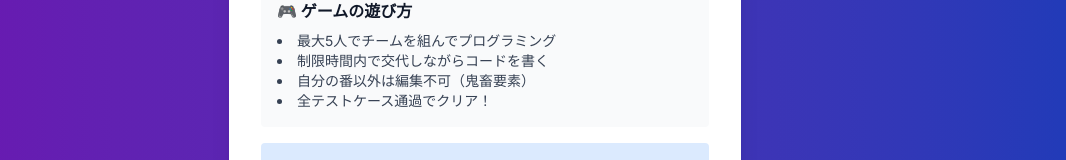
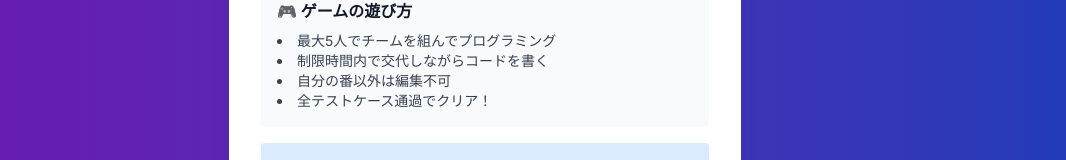
Before and after one commit to hakkaonVol5/hitoridakeika, a Next.js app in the folder my-next-app/: page / in a window 1280 px wide. Shown: the part 554-714 px from the top of the page, without its empty margins (155-1221 px from the left). Built offline with nearby package versions, Linux system fonts and the light colour scheme; no server answers.

Commit message:
タイトルを「鬼畜版チームプログラミング」から「みんなで競技プログラミング」に変更し、鬼畜要素の説明を削除しました。

```diff
--- a/my-next-app/src/app/layout.tsx
+++ b/my-next-app/src/app/layout.tsx
@@ -5,7 +5,7 @@ import '../styles/globals.css'
 const inter = Inter({ subsets: ['latin'] })
 
 export const metadata: Metadata = {
-    title: '鬼畜版チームプログラミング',
+    title: 'みんなで競技プログラミング',
     description: '制限時間内で交代しながらコードを完成させよう！',
 }
 
--- a/my-next-app/src/app/page.tsx
+++ b/my-next-app/src/app/page.tsx
@@ -79,7 +79,7 @@ export default function Home() {
           <ul className="list-disc list-inside text-sm text-gray-700">
             <li>最大5人でチームを組んでプログラミング</li>
             <li>制限時間内で交代しながらコードを書く</li>
-            <li>自分の番以外は編集不可（鬼畜要素）</li>
+            <li>自分の番以外は編集不可</li>
             <li>全テストケース通過でクリア！</li>
           </ul>
         </div>
```
